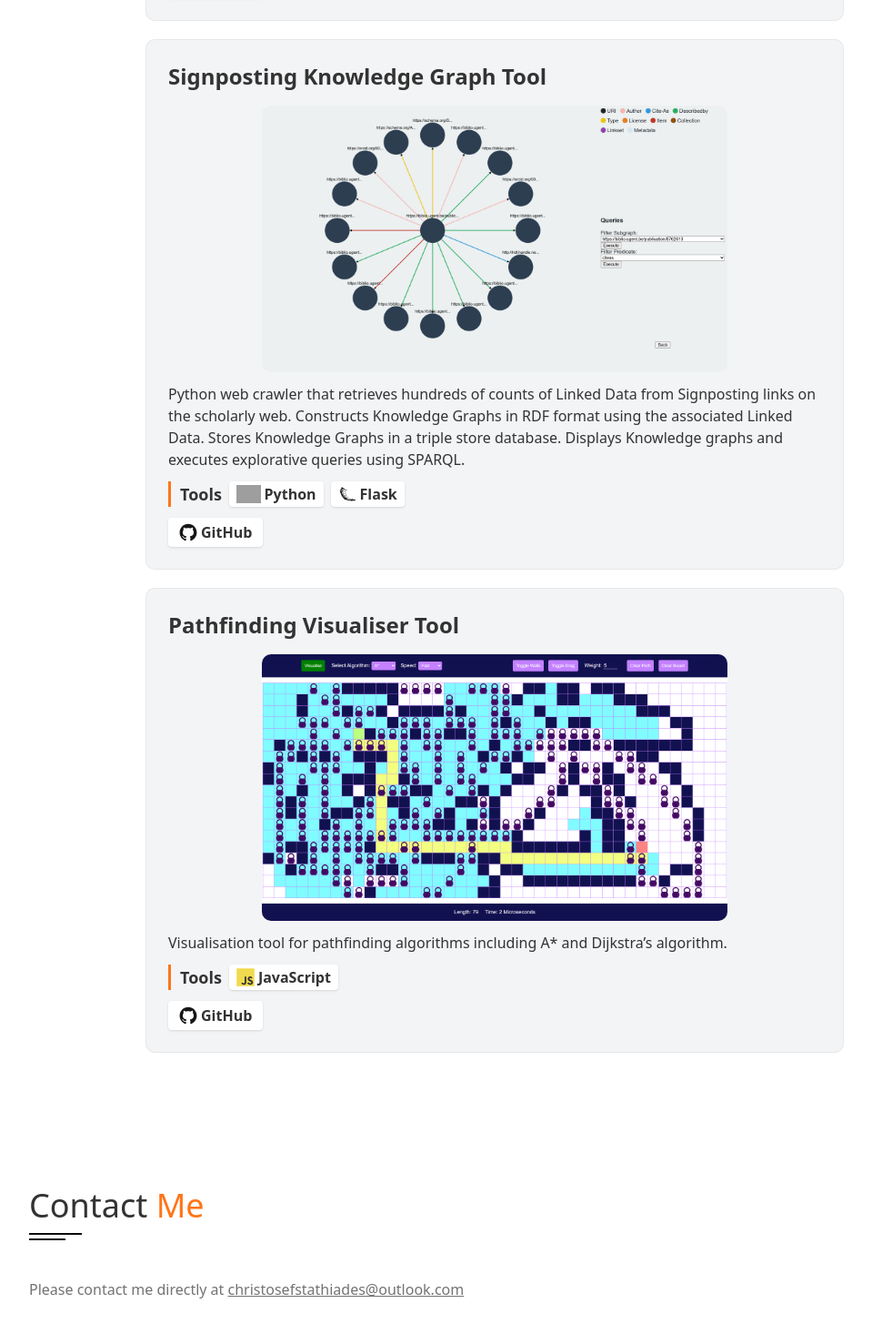
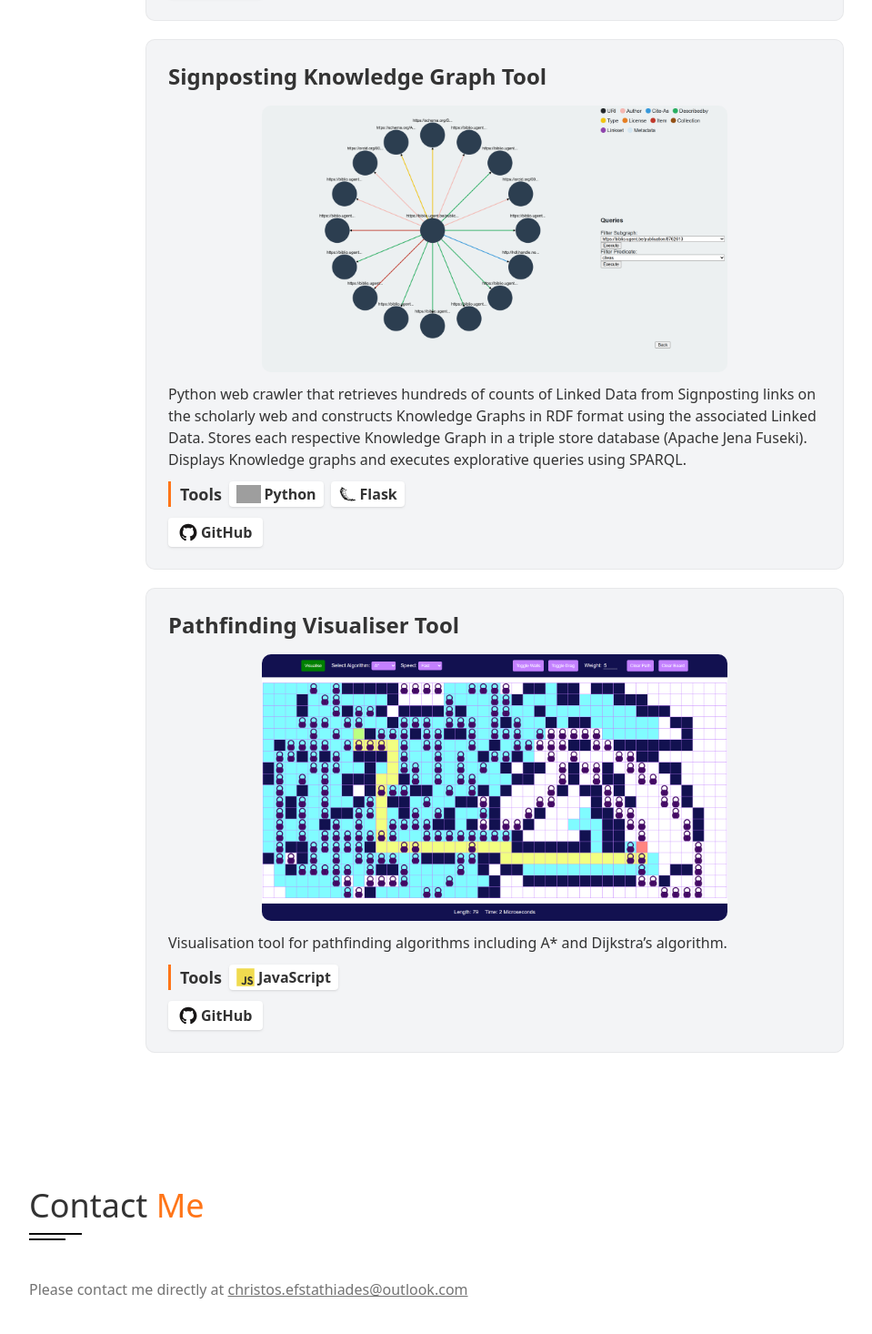
Before and after one commit to ChristosEfstathiades/Portfolio, a React (Vite) app: page / in a window 1280 px wide. Shown: the part 1639-3105 px from the top of the page at 91% size, without its empty margins (96-1055 px from the left). Built offline with nearby package versions, Linux system fonts and the light colour scheme; grey boxes are pictures that could not be loaded.

Commit message:
text content change

```diff
--- a/src/App.tsx
+++ b/src/App.tsx
@@ -128,10 +128,11 @@ function App() {
                             <ProjectDescription>
                                 Python web crawler that retrieves hundreds of
                                 counts of Linked Data from Signposting links on
-                                the scholarly web. Constructs Knowledge Graphs
-                                in RDF format using the associated Linked Data.
-                                Stores Knowledge Graphs in a triple store
-                                database. Displays Knowledge graphs and executes
+                                the scholarly web and constructs Knowledge
+                                Graphs in RDF format using the associated Linked
+                                Data. Stores each respective Knowledge Graph in
+                                a triple store database (Apache Jena Fuseki).
+                                Displays Knowledge graphs and executes
                                 explorative queries using SPARQL.
                             </ProjectDescription>
                             <div className="flex items-center gap-2 flex-wrap">
@@ -194,9 +195,9 @@ function App() {
                         Please contact me directly at{" "}
                         <a
                             className="underline"
-                            href="mailto:christosefstathiades@outlook.com"
+                            href="mailto:christos.efstathiades@outlook.com"
                         >
-                            christosefstathiades@outlook.com{" "}
+                            christos.efstathiades@outlook.com{" "}
                         </a>{" "}
                     </p>
                 </section>
```
